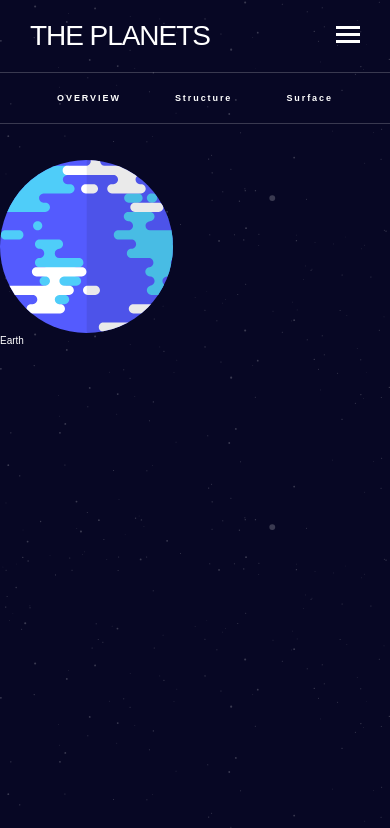
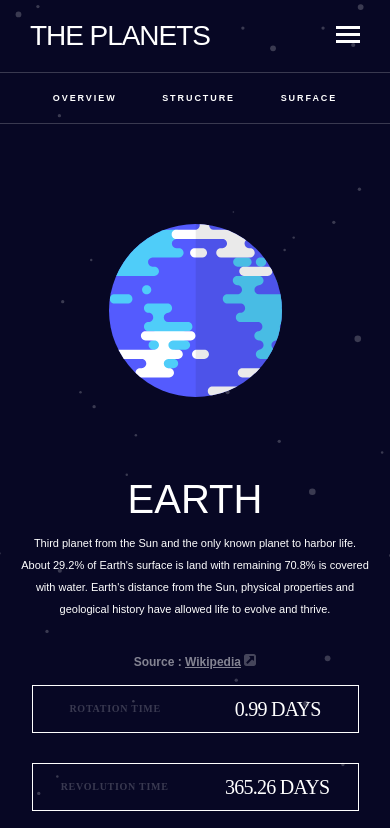
Before and after one commit to marriamdd/Planets-fact-site, a React (Vite) app: page /Earth in a window 390 px wide. Shown: the top 828 px of the page. Built offline with nearby package versions, Linux system fonts and the light colour scheme.

Commit message:
style:add planet page whith its full content for mobile

```diff
--- a/src/components/Header.tsx
+++ b/src/components/Header.tsx
@@ -76,6 +76,7 @@ const Additional = styled.div`
     font-size: 9px;
     font-weight: 700;
     letter-spacing: 1.929px;
+    text-transform: uppercase;
   }
 `;
 const NavContainer = styled.div<{ show: boolean }>`
@@ -94,6 +95,7 @@ const NavContainer = styled.div<{ show: boolean }>`
     width: 100%;
     padding: 2rem;
     background-color: #070724;
+    text-transform: uppercase;
   }
 `;
 
--- a/src/components/Planet.tsx
+++ b/src/components/Planet.tsx
@@ -9,19 +9,115 @@ export default function Planet() {
   console.log(planet);
   return (
     <Main Planet={planet}>
-      <img src={planet?.images.planet} alt="" />
-      <p>{planet?.name}</p>
+      <img className="planet_img" src={planet?.images.planet} alt="" />
+      <h1>{planet?.name}</h1>
+      <div>
+        <p className="overview_content">{planet?.overview.content}</p>
+        <p className="sorce_P">
+          Source : <a href={planet?.overview.source}>Wikipedia</a>{" "}
+          <img src="public/assets/icon-source.svg" alt="icon-source" />
+        </p>
+      </div>
+      <div className="quicInfoContainer">
+        <div>
+          <p>ROTATION TIME</p>
+          <span>{planet?.rotation}</span>
+        </div>
+        <div>
+          <p>REVOLUTION TIME</p>
+          <span>{planet?.revolution}</span>
+        </div>
+        <div>
+          <p>radius</p>
+          <span>{planet?.radius}</span>
+        </div>
+        <div>
+          <p>AVERAGE TEMP.</p>
+          <span>{planet?.temperature}</span>
+        </div>
+      </div>
     </Main>
   );
 }
 
 const Main = styled.main<{ Planet?: { design: { overview_mobile: string } } }>`
-  position: fixed;
-  top: 16rem;
-  img {
+  margin-block: 10rem;
+  display: flex;
+  flex-direction: column;
+  align-items: center;
+  padding-inline: 2rem;
+  gap: 1rem;
+  .overview_content {
+    color: #fff;
+    text-align: center;
+
+    font-size: 11px;
+    font-style: normal;
+    font-weight: 400;
+    line-height: 22px;
+  }
+  .planet_img {
     width: ${(props) =>
       props.Planet &&
       props.Planet.design.overview_mobile &&
       props.Planet.design.overview_mobile};
   }
+  & > h1 {
+    margin-top: 7rem;
+    text-align: center;
+    font-size: 40px;
+    font-weight: 400;
+    text-transform: uppercase;
+  }
+  & > div {
+    display: flex;
+    flex-direction: column;
+    gap: 3rem;
+    text-align: center;
+    .sorce_P {
+      opacity: 0.5;
+      color: #fff;
+
+      font-size: 12px;
+      font-style: normal;
+      font-weight: 700;
+      line-height: 25px;
+      & > a {
+        text-decoration-line: underline;
+      }
+    }
+  }
+  .quicInfoContainer {
+    & > div {
+      width: 327px;
+      height: 48px;
+      flex-shrink: 0;
+      display: flex;
+      border: 1px solid #fff;
+      justify-content: space-around;
+      align-items: center;
+      & > p {
+        color: #fff;
+        font-family: Spartan;
+        font-size: 10px;
+        font-style: normal;
+        font-weight: 700;
+        line-height: 16px; /* 200% */
+        letter-spacing: 0.727px;
+        text-transform: uppercase;
+        opacity: 0.2;
+      }
+      & > span {
+        color: #fff;
+        text-align: right;
+        font-family: Antonio;
+        font-size: 20px;
+        font-style: normal;
+        font-weight: 400;
+        line-height: normal;
+        letter-spacing: -0.75px;
+        text-transform: uppercase;
+      }
+    }
+  }
 `;
```
